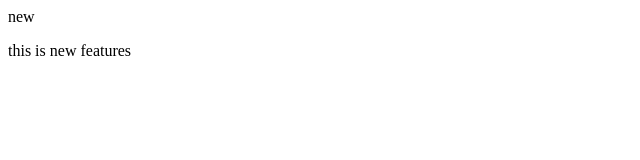
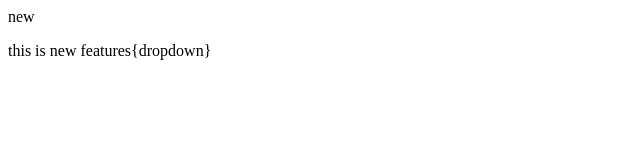
Before and after one commit to adityahikke/Localrepo, a plain HTML site: page index.html in a window 1280 px wide. Shown: the full height of the page, 0-640 px from the left. Drawn offline with Linux system fonts and the light colour scheme.

Commit message:
Add dropdown

```diff
--- a/index.html
+++ b/index.html
@@ -1,3 +1,3 @@
 <p>new</p>
 
-<p>this is new features</p>
+<p>this is new features{dropdown}</p>
```
